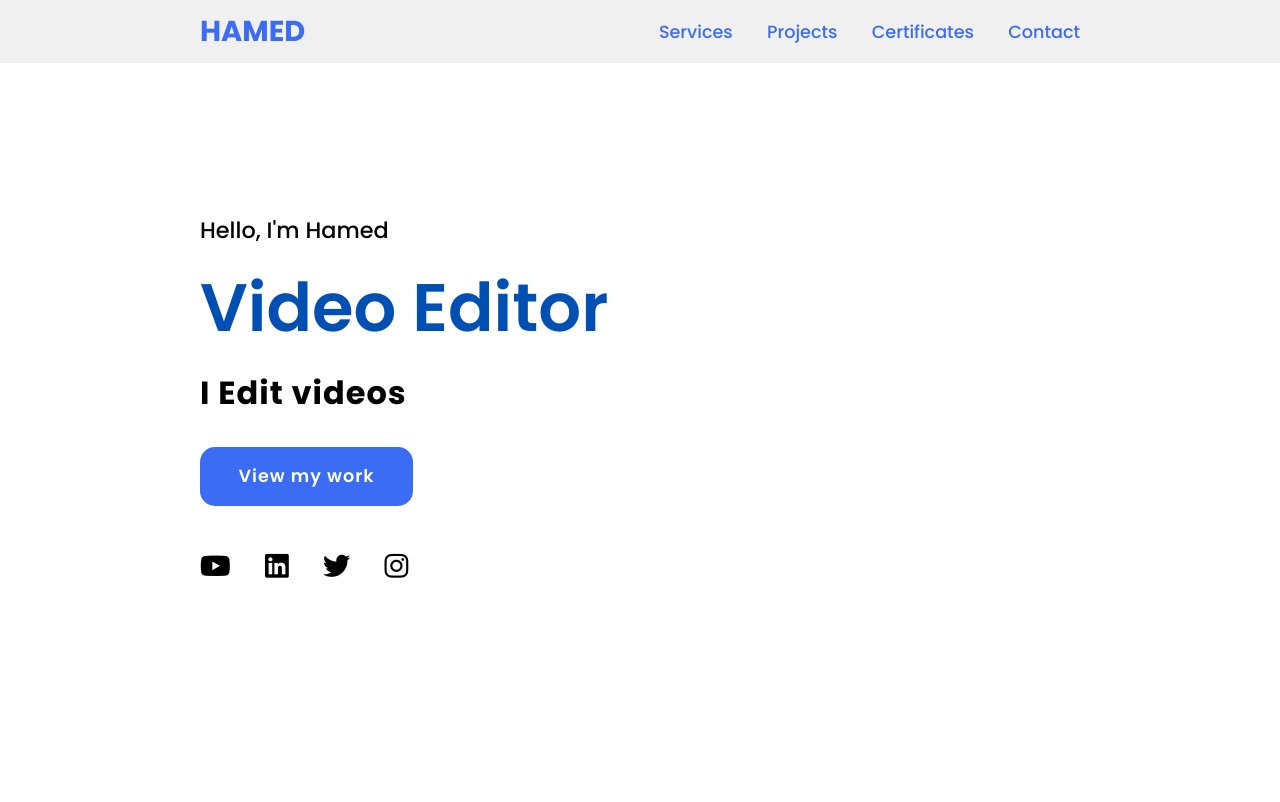
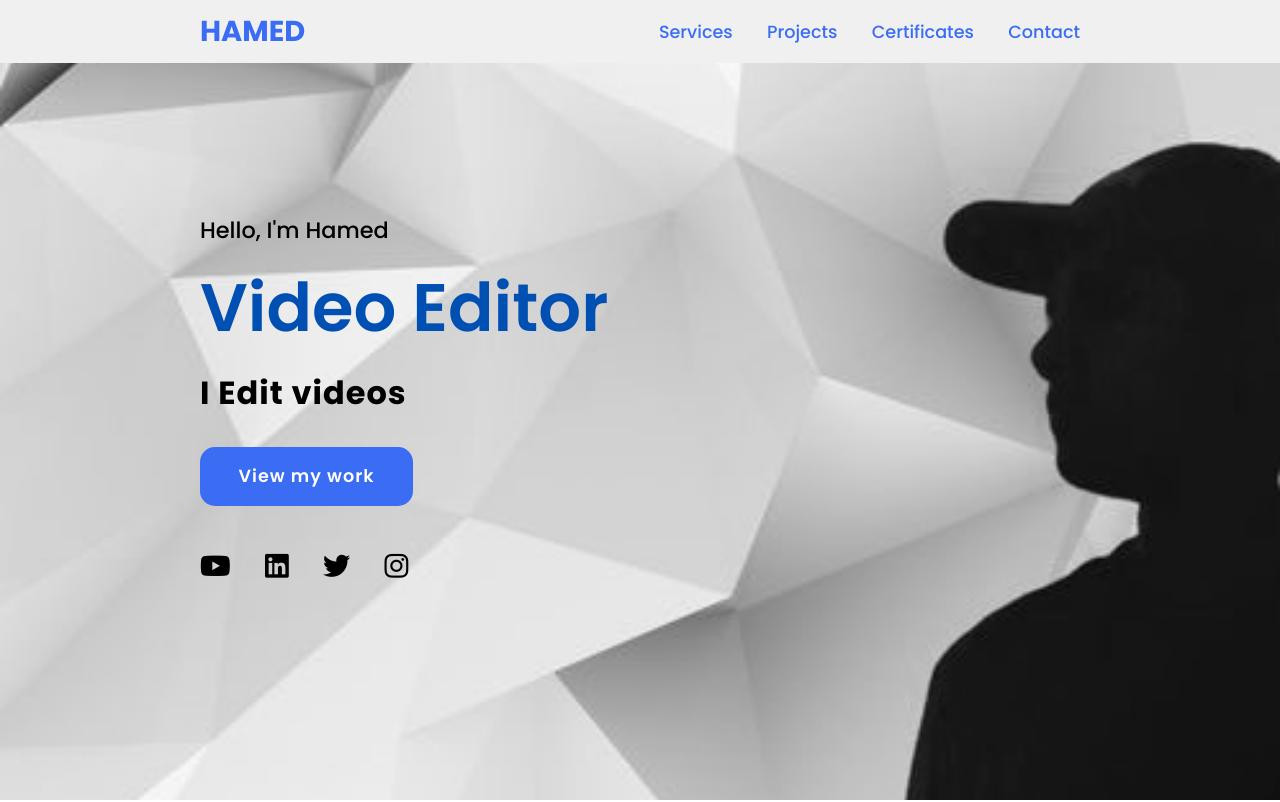
Before and after one commit to Hamed-Haitham/My-CV, a plain HTML site: page index.html in a window 1280 px wide. Shown: the top 802 px of the page. Drawn offline with Linux system fonts and the light colour scheme.

Commit message:
Update stylesheet.css

```diff
--- a/stylesheet.css
+++ b/stylesheet.css
@@ -48,7 +48,7 @@ section {
     min-height: 100vh;
     display: flex;
     align-items: center;
-    background: url(images/background.jpeg) no-repeat;
+    background: url(background.jpeg) no-repeat;
     background-size: cover;
     background-position: center;
     background-attachment: fixed;
```
